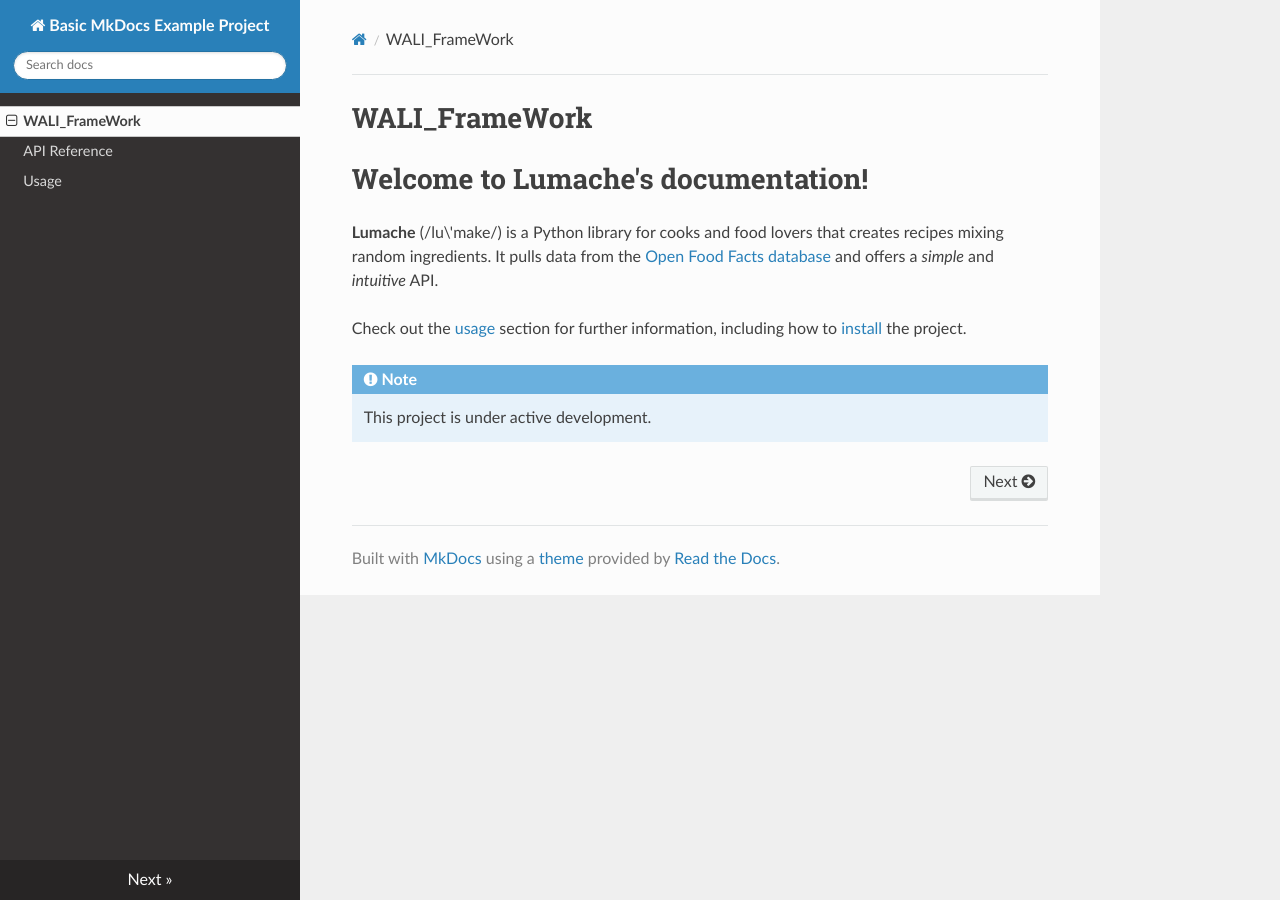
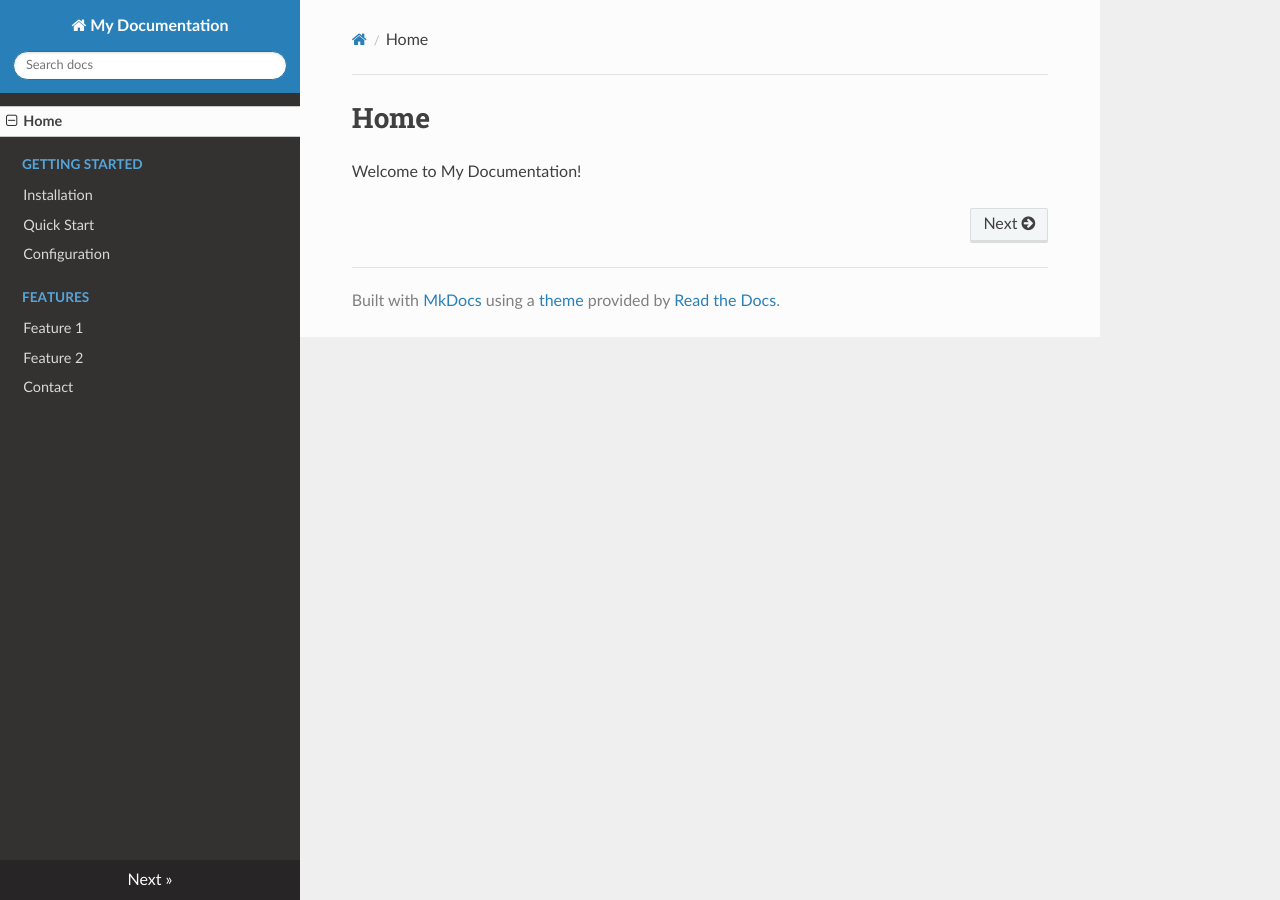
Before and after one commit to Aladdin-Wang/WALI_FrameWork, an MkDocs documentation site: the page built from docs/index.md, in a window 1280 px wide. Built offline with MkDocs 1.6.1, drawn with Linux system fonts in a browser that asks for light colours; nearby versions of some CDN libraries.

Commit message:
fix docs

```diff
--- a/docs/api.md
+++ /dev/null
@@ -1,3 +0,0 @@
-# API Reference
-
-::: lumache
--- /dev/null
+++ b/docs/css/custom.css
@@ -0,0 +1,4 @@
+/* Custom CSS styles */
+body {
+  font-family: Arial, sans-serif;
+}
--- a/docs/index.md
+++ b/docs/index.md
@@ -1,14 +1,3 @@
-{!README.md!}
+# Home
 
-# Welcome to Lumache's documentation!
-
-**Lumache** (/lu\'make/) is a Python library for cooks and food lovers
-that creates recipes mixing random ingredients. It pulls data from the
-[Open Food Facts database](https://world.openfoodfacts.org/) and offers
-a *simple* and *intuitive* API.
-
-Check out the [usage](usage) section for further information, including how to [install](usage#installation) the project.
-
-!!! note
-
-    This project is under active development.
+Welcome to My Documentation!
--- a/mkdocs.yml
+++ b/mkdocs.yml
@@ -1,16 +1,30 @@
-site_name: Basic MkDocs Example Project
+site_name: My Documentation
+nav:
+  - Home: index.md
+  - Getting Started:
+    - Installation: installation.md
+    - Quick Start: quick-start.md
+  - Configuration: configuration.md
+  - Features:
+    - Feature 1: feature-1.md
+    - Feature 2: feature-2.md
+  - Contact: contact.md
+
 theme:
   name: readthedocs
   highlightjs: true
+
 plugins:
   - search
   - mkdocstrings:
       handlers:
-        # See: https://mkdocstrings.github.io/python/usage/
         python:
           options:
             docstring_style: sphinx
+
 markdown_extensions:
   - markdown_include.include:
       base_path: .
-  - admonition
+
+extra_css:
+  - custom.css
```
Also changed, not shown: .readthedocs.yaml (+5 -18 lines), docs/configuration.md (added, +3 -0 lines), docs/contact.md (added, +3 -0 lines), docs/features/feature-1.md (added, +3 -0 lines), docs/features/feature-2.md (added, +3 -0 lines), docs/installation.md (added, +3 -0 lines), docs/quick-start.md (added, +3 -0 lines), docs/requirements.txt (deleted, +0 -66 lines), docs/usage.md (deleted, +0 -34 lines), lumache.py (deleted, +0 -34 lines), pyproject.toml (deleted, +0 -8 lines), 2 other files.
